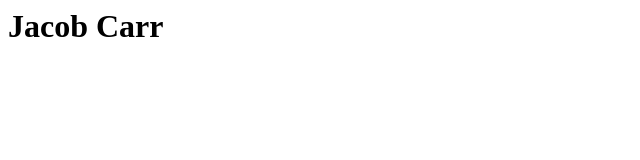
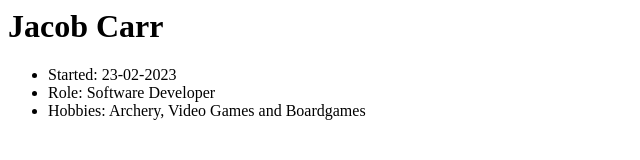
Before and after one commit to Baldora/Baldora.github.io, a plain HTML site: page index.html in a window 1280 px wide. Shown: the whole page, without its empty margins (0-640 px from the left). Drawn offline with Linux system fonts and the light colour scheme.

Commit message:
Updated my profile

```diff
--- a/index.html
+++ b/index.html
@@ -1,5 +1,10 @@
 <html>
     <body>
         <h1>Jacob Carr</h1>
+        <ul>
+            <li>Started: 23-02-2023</li>
+            <li>Role: Software Developer</li>
+            <li>Hobbies: Archery, Video Games and Boardgames</li>
+        </ul>
     </body>
 </html>
```
